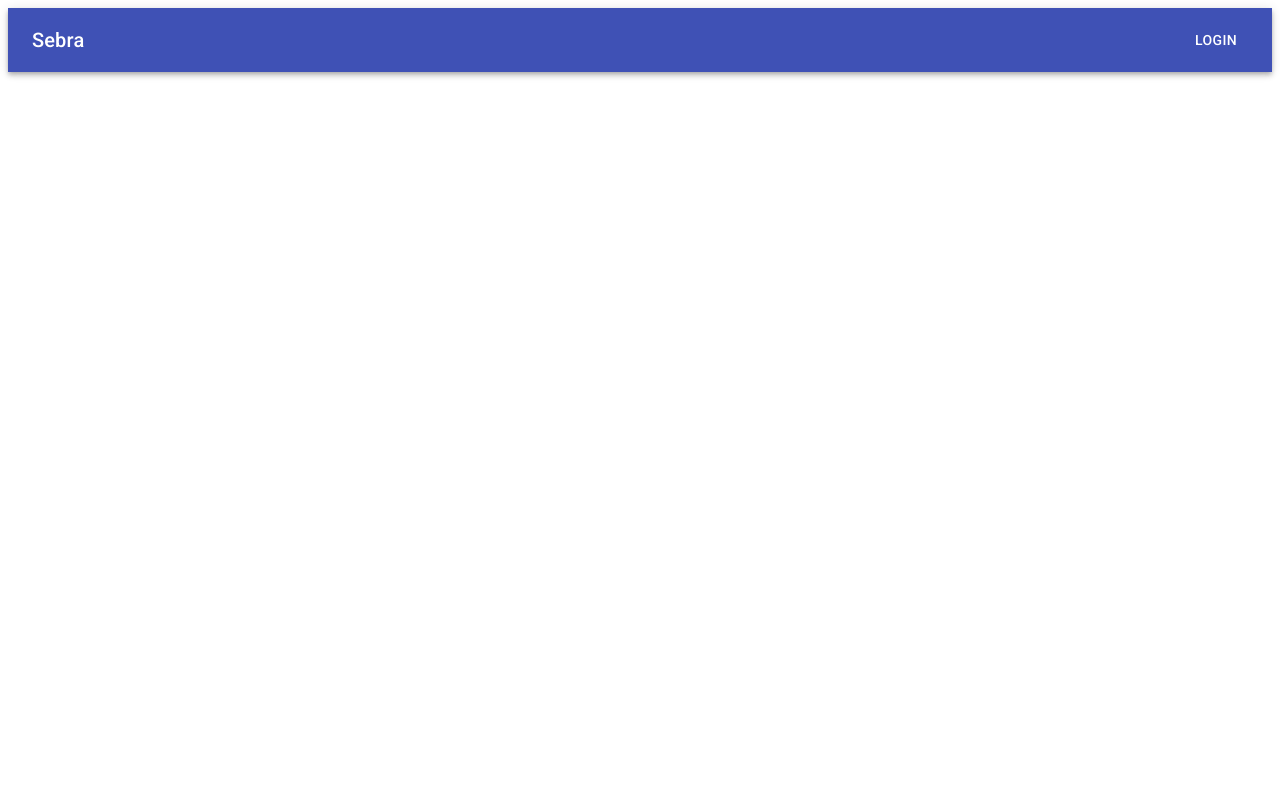
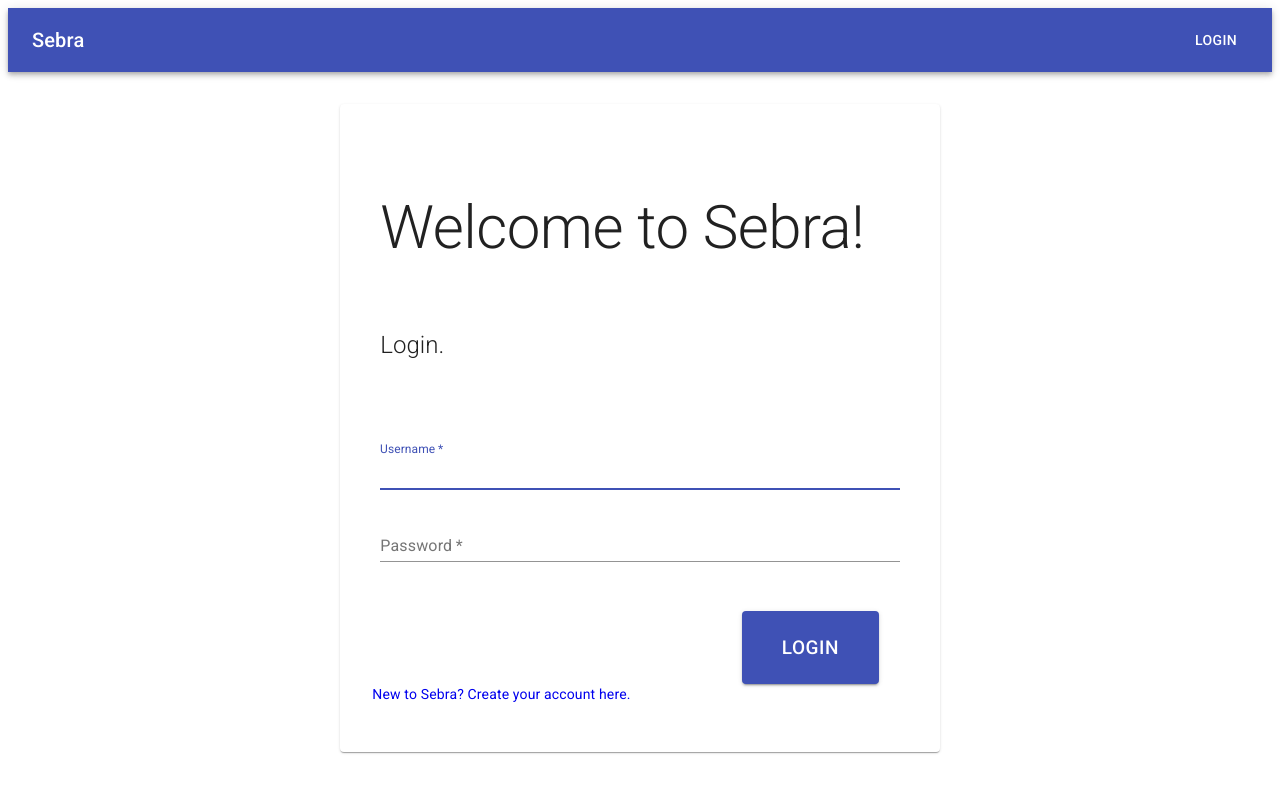
Before and after one commit to allensh11/Sebra, a React (Create React App) app in the folder client/: page /#/account/1/completed in a window 1280 px wide. Both pictures are taken after a click on the button "LOGIN". Shown: the top 792 px of the page. Built offline with nearby package versions, Linux system fonts and the light colour scheme.

Commit message:
Added Login component

```diff
--- a/client/src/components/Account.js
+++ b/client/src/components/Account.js
@@ -15,11 +15,11 @@ const useStyles = makeStyles(theme => ({
   leftContainer: {
     display: 'flex',
     justifyContent: 'center',
-    marginTop: '2%',
+    marginTop: '1%',
     width: '50%'
   },
   paperLeftContainer: {
-    padding: theme.spacing(6, 6),
+    padding: theme.spacing(3, 3),
   },
   rightContainer: {
     display: 'flex',
@@ -29,7 +29,7 @@ const useStyles = makeStyles(theme => ({
     width: '50%'
   },
   paperRightContainer: {
-    padding: theme.spacing(6, 6),
+    padding: theme.spacing(3, 3),
     backgroundColor: 'rgba(250,250,250)'
   },
   headerContainer: {
--- a/client/src/components/CreateAccount.js
+++ b/client/src/components/Auth.js
@@ -1,4 +1,5 @@
 import React from 'react';
+import { Link } from 'react-router-dom';
 import { makeStyles } from '@material-ui/core/styles';
 import Paper from '@material-ui/core/Paper';
 import Typography from '@material-ui/core/Typography';
@@ -12,18 +13,21 @@ const useStyles = makeStyles(theme => ({
     flexDirection: 'column',
     alignItems: 'center',
     justifyContent: 'center',
-    marginTop: '5%'
+    marginTop: '2.5%'
   },
   paperContainer: {
-    padding: theme.spacing(9, 6),
+    padding: theme.spacing(6, 4),
   },
   headerContainer: {
     width: '100%',
     maxWidth: 500,
     margin: '40px 0px',
   },
+  header1: {
+    marginLeft: '8px'
+  },
   header2: {
-    margin: '65px 0px',
+    margin: '65px 0px 65px 8px',
     fontWeight: 250
   },
   formContainer1: {
@@ -51,9 +55,12 @@ const useStyles = makeStyles(theme => ({
     fontSize: '19px',
     padding: '20px 40px'
   },
+  link: {
+    textDecoration: 'none'
+  }
 }));
 
-const CreateAccount = ({ history }) => {
+const Auth = ({ pathname, history }) => {
   const classes = useStyles();
 
   const [values, setValues] = React.useState({
@@ -65,13 +72,15 @@ const CreateAccount = ({ history }) => {
   const handleChange = name => event => {
     setValues({ ...values, [name]: event.target.value });
   };
-
+  console.log(pathname)
   return (
     <div className={classes.mainContainer}>
       <Paper className={classes.paperContainer}>
         <div className={classes.headerContainer}>
-          <Typography variant="h2" align="left">Welcome to Sebra!</Typography>
-          <Typography variant="h5" align="left" className={classes.header2}>Create your account.</Typography>
+          <Typography variant="h2" align="left" className={classes.header1}>Welcome to Sebra!</Typography>
+          <Typography variant="h5" align="left" className={classes.header2}>
+            { pathname === '/login' ? 'Login.' : 'Create your account.' }
+          </Typography>
         </div>
         <div className={classes.formContainer1}>
           <form className={classes.formContainer2} noValidate autoComplete="off">
@@ -96,8 +105,17 @@ const CreateAccount = ({ history }) => {
               onChange={handleChange('password')}
               margin="normal"
             />
-            <Button onClick={ () => history.push('/account/123')} variant="contained" color="primary" className={classes.button}>Create</Button>
+            <Button onClick={ () => history.push('/account/123')} variant="contained" color="primary" className={classes.button}>
+              { pathname === '/login' ? 'Login' : 'Create' }
+            </Button>
           </form>
+          {
+            pathname === '/login'
+            ? <Typography variant="body2" align="left">
+                <Link to='/create-account' className={classes.link}>New to Sebra? Create your account here.</Link>
+              </Typography>
+            : null
+          }
         </div>
       </Paper>
     </div>
@@ -105,4 +123,4 @@ const CreateAccount = ({ history }) => {
 }
 
 
-export default CreateAccount;
+export default Auth;
--- a/client/src/components/CompletedPayment.js
+++ b/client/src/components/CompletedPayment.js
@@ -11,10 +11,10 @@ const useStyles = makeStyles(theme => ({
       flexDirection: 'column',
       alignItems: 'center',
       justifyContent: 'center',
-      marginTop: '3%'
+      marginTop: '1.5%'
   },
   paperContainer: {
-    padding: theme.spacing(6, 4),
+    padding: theme.spacing(3, 2),
   },
   headerContainer: {
     width: '100%',
--- a/client/src/components/app/App.js
+++ b/client/src/components/app/App.js
@@ -2,7 +2,7 @@ import React from 'react';
 import { HashRouter as Router, Route } from 'react-router-dom';
 //import Homepage from '../Homepage';
 import Nav from '../Nav';
-import CreateAccount from '../CreateAccount';
+import Auth from '../Auth';
 import Account from '../Account';
 import CompletedPayment from '../CompletedPayment';
 
@@ -11,7 +11,7 @@ const App = () => (
   <Router>
     {/* <Route exact path='/' render={ ({ history }) => <Homepage history={ history }/> }/> */}
     <Nav/>
-    <Route path='/create-account' render={ ({ history }) => <CreateAccount history={ history }/> }/>
+    <Route path='/(login|create-account)' render={ ({ location, history }) => <Auth pathname={ location.pathname } history={ history }/> }/>
     <Route exact path='/account/:customerId' render={ ({ match, history }) => <Account customerId={ match.params.customerId } history={ history }/> }/>
     <Route path='/account/:customerId/completed' render={ ({ history }) => <CompletedPayment history={ history }/> }/>
   </Router>
```
